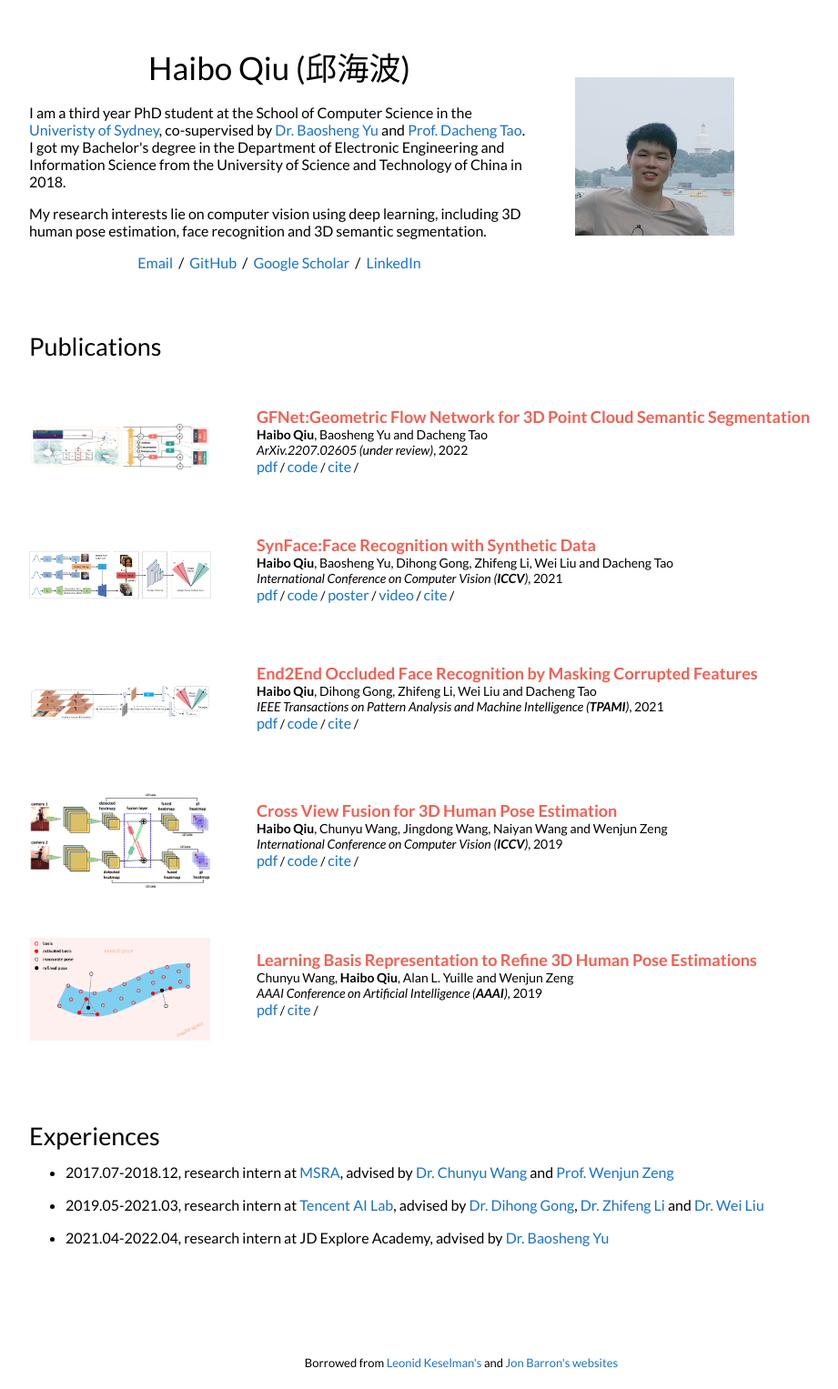
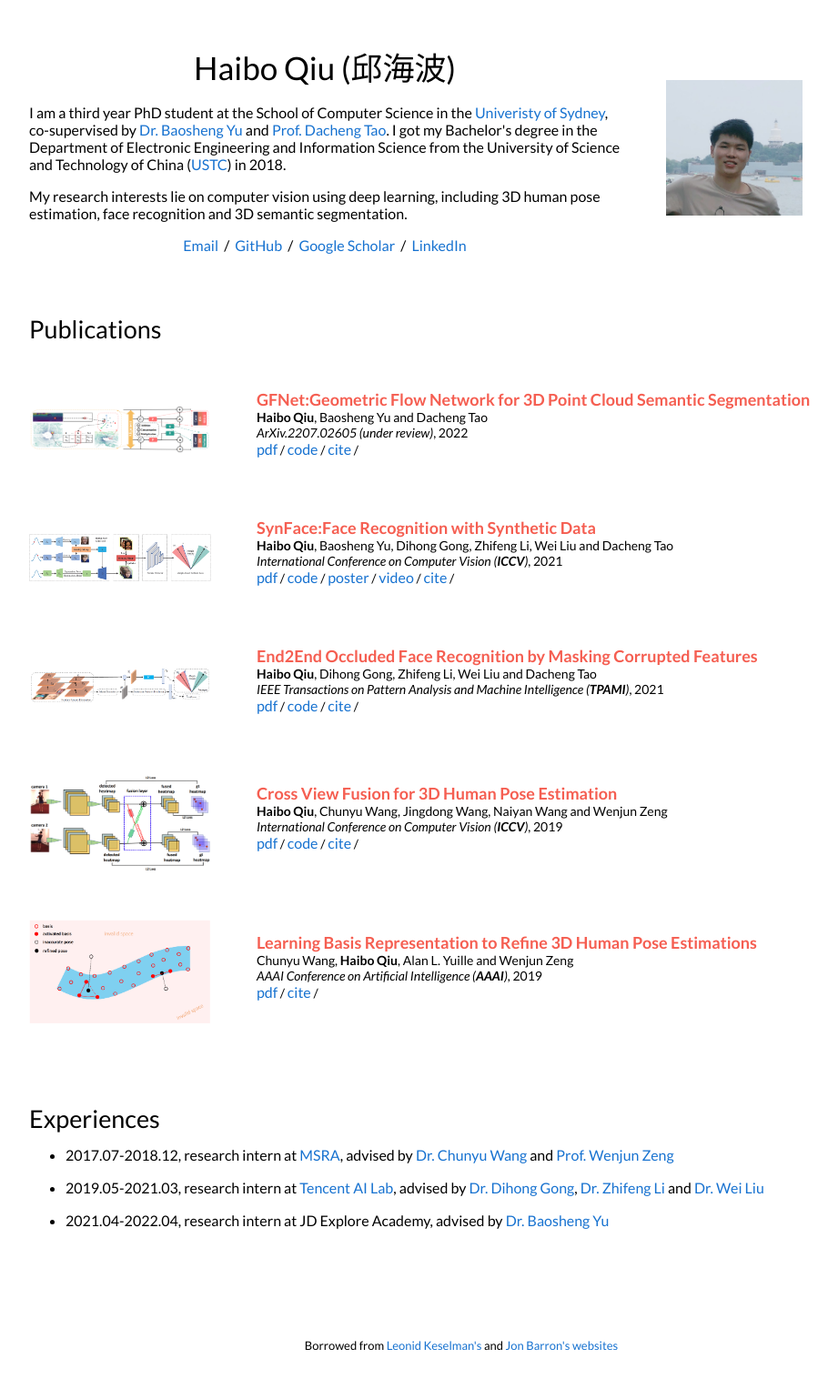
Before and after one commit to haibo-qiu/haibo-qiu.github.io, a Jekyll site: the page built from _posts/2022-07-26-GFNet.markdown, in a window 1280 px wide. Shown: the whole page at 91% size, without its empty margins (133-1054 px from the left). Built offline with Jekyll 4.4.1, drawn with Linux system fonts in a browser that asks for light colours; a script that is not in the unit is left out.

Commit message:
Update default.html

```diff
--- a/_layouts/default.html
+++ b/_layouts/default.html
@@ -46,11 +46,11 @@
       <td style="padding:0px">
         <table style="width:100%;border:0px;border-spacing:0px;border-collapse:separate;margin-right:auto;margin-left:auto;">
           <tr style="padding:0px">
-            <td style="padding:2.5%;width:60%;vertical-align:middle">
+            <td style="padding:2.5%;width:70%;vertical-align:middle">
               <h1>
                 Haibo Qiu (邱海波)
               </h1>
-              <p>I am a third year PhD student at the School of Computer Science in the <a href="https://www.sydney.edu.au/">Univeristy of Sydney</a>, co-supervised by <a href="https://scholar.google.com/citations?user=fjzIdMQAAAAJ&hl=en">Dr. Baosheng Yu</a> and <a href="https://scholar.google.com/citations?user=RwlJNLcAAAAJ&hl=en">Prof. Dacheng Tao</a>. I got my Bachelor's degree in the Department of Electronic Engineering and Information Science from the University of Science and Technology of China in 2018.
+              <p>I am a third year PhD student at the School of Computer Science in the <a href="https://www.sydney.edu.au/">Univeristy of Sydney</a>, co-supervised by <a href="https://scholar.google.com/citations?user=fjzIdMQAAAAJ&hl=en">Dr. Baosheng Yu</a> and <a href="https://scholar.google.com/citations?user=RwlJNLcAAAAJ&hl=en">Prof. Dacheng Tao</a>. I got my Bachelor's degree in the Department of Electronic Engineering and Information Science from the University of Science and Technology of China (<a href="https://en.ustc.edu.cn/">USTC</a>) in 2018.
               </p>
               <p>
                 My research interests lie on computer vision using deep learning, including 3D human pose estimation, face recognition and 3D semantic segmentation.
@@ -63,8 +63,8 @@
                 <a href="https://www.linkedin.com/in/haibo-qiu-0996b7145/"> LinkedIn </a>
               </p>
             </td>
-            <td style="padding:2.5%;width:40%;max-width:40%">
-              <img style="width:50%;max-width:50%" alt="profile photo" src="imgs/avatar.jpg">
+            <td style="padding:2.5%;width:30%;max-width:30%">
+              <img style="width:60%;max-width:60%" alt="profile photo" src="imgs/avatar.jpg">
             </td>
           </tr>
         </table>
```
